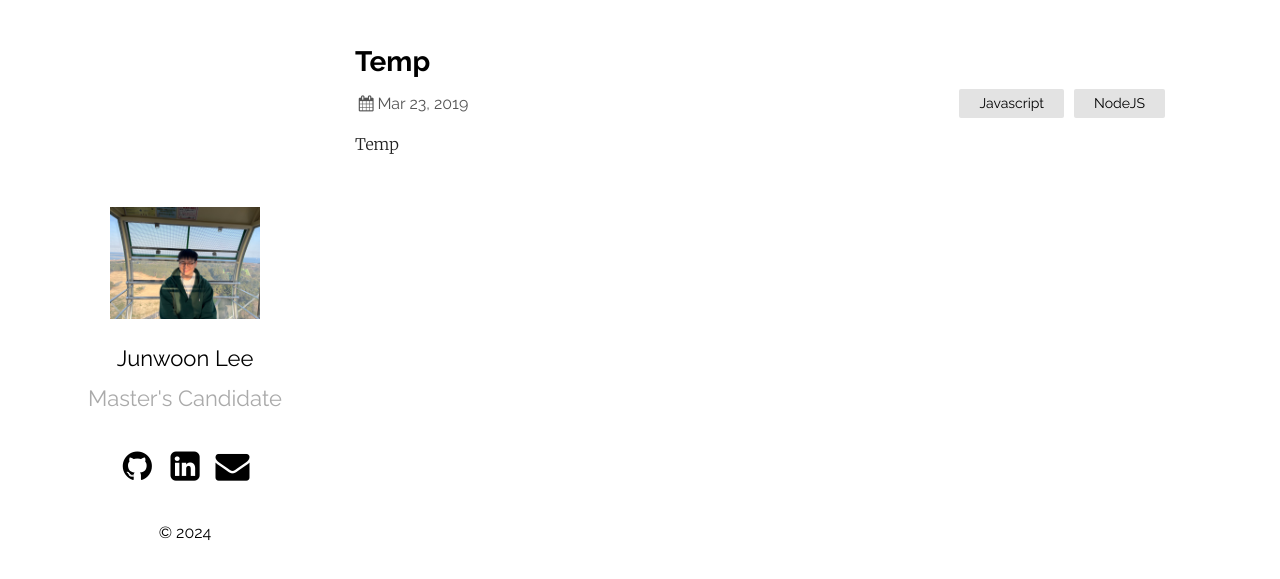
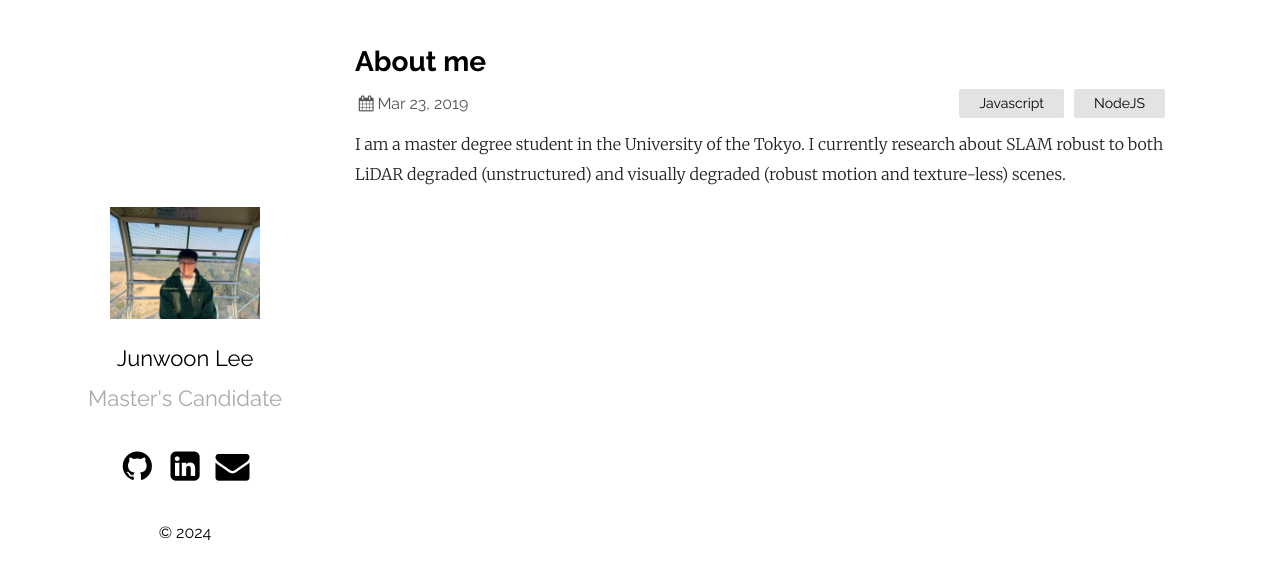
Before and after one commit to junwoonlee/junwoonlee.github.io, a Jekyll site: the page built from _posts/2019-03-23-welcome-to-jekyll.markdown, in a window 1280 px wide. Shown: the top 579 px of the page. Built offline with Jekyll 4.4.1, drawn with Linux system fonts in a browser that asks for light colours.

Commit message:
update cv

```diff
--- a/_posts/2019-03-23-welcome-to-jekyll.markdown
+++ b/_posts/2019-03-23-welcome-to-jekyll.markdown
@@ -1,7 +1,10 @@
 ---
 layout: post
-title:  "Temp"
+title:  "About me"
 date:   2019-03-23 21:03:36 +0900
 categories: Javascript NodeJS
 ---
-Temp
+
+I am a master degree student in the University of the Tokyo.
+I currently research about SLAM robust to
+both LiDAR degraded (unstructured) and visually degraded (robust motion and texture-less) scenes.
```
Also changed, not shown: 2 other files.
